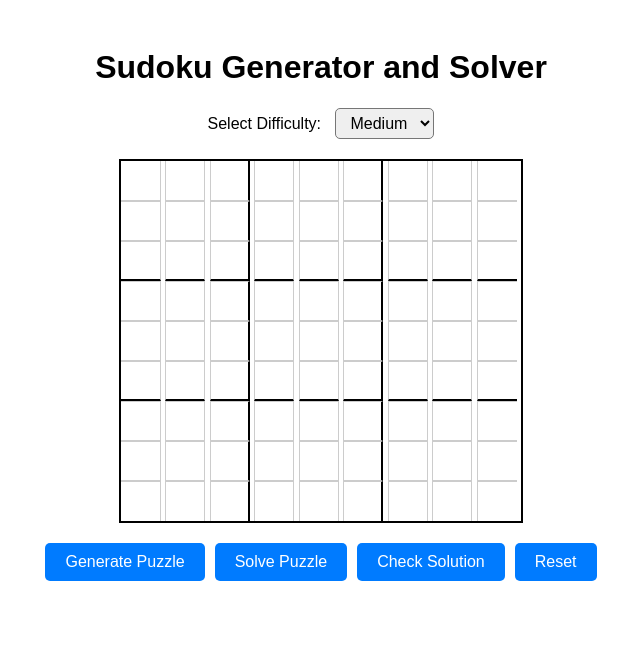
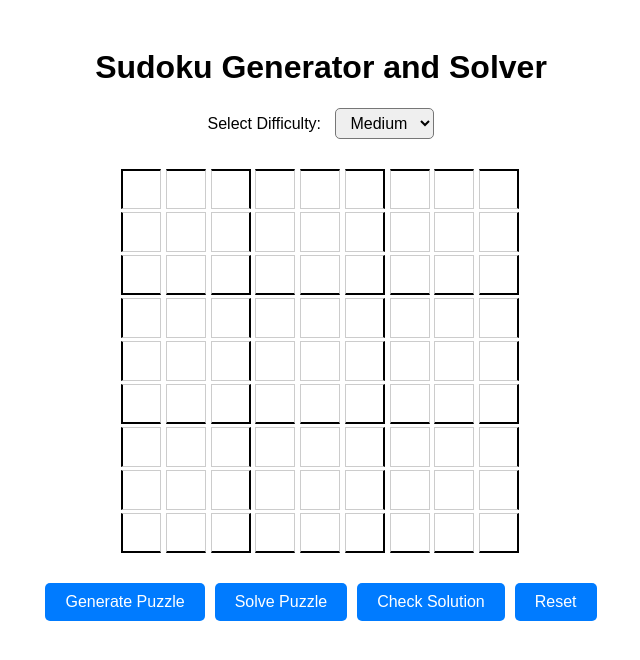
Before and after one commit to d0meq/web-sudoku, a React app: page / in a window 1280 px wide. Shown: the top 660 px of the page, without its empty margins (319-959 px from the left). Built offline with nearby package versions, Linux system fonts and the light colour scheme; the HTML template or start-up script is replaced by a standard one.

Commit message:
Enhance Sudoku cell styles with improved padding and border adjustments for better visual clarity

```diff
--- a/src/App.css
+++ b/src/App.css
@@ -10,10 +10,10 @@
   display: grid;
   grid-template-columns: repeat(9, 1fr);
   grid-template-rows: repeat(9, 1fr);
-  gap: 0; /* No gap between cells */
-  border: 2px solid #000; /* Outer border for the grid */
+  gap: 3px; /* No gap between cells */
   max-width: 400px; /* Adjust based on your preference */
   margin: 0 auto; /* Center the grid */
+  padding: 10px;
 }
 
 /* Sudoku cell styles */
@@ -24,22 +24,27 @@
   font-size: 18px;
   border: 1px solid #ccc; /* Default border for all cells */
   box-sizing: border-box;
+  padding-block: 0;
+  padding-inline: 0;
+  padding: 0;
+  margin: 0;
 }
 
 /* Thicker borders for 3x3 subgrids */
 .sudoku-cell {
-  border-top: 1px solid #ccc;
-  border-left: 1px solid #ccc;
+  border: 1px solid #ccc;
 }
 
 /* Remove top border for the first row */
 .sudoku-cell:nth-child(-n + 9) {
-  border-top: none;
+  border-top: 2px solid black;
+  margin-top: 0;
 }
 
 /* Remove left border for the first column */
 .sudoku-cell:nth-child(9n + 1) {
-  border-left: none;
+  border-left: 2px solid black;
+  margin-left: 0;
 }
 
 /* Add thicker borders for 3x3 subgrids */
@@ -55,12 +60,12 @@
 
 /* Remove right border for the last column */
 .sudoku-cell:nth-child(9n) {
-  border-right: none;
+  border-right: 2px solid black;
 }
 
 /* Remove bottom border for the last row */
 .sudoku-cell:nth-child(n + 73):nth-child(-n + 81) {
-  border-bottom: none;
+  border-bottom: 2px solid black;
 }
 
 /* Optional: Add hover effect */
```
